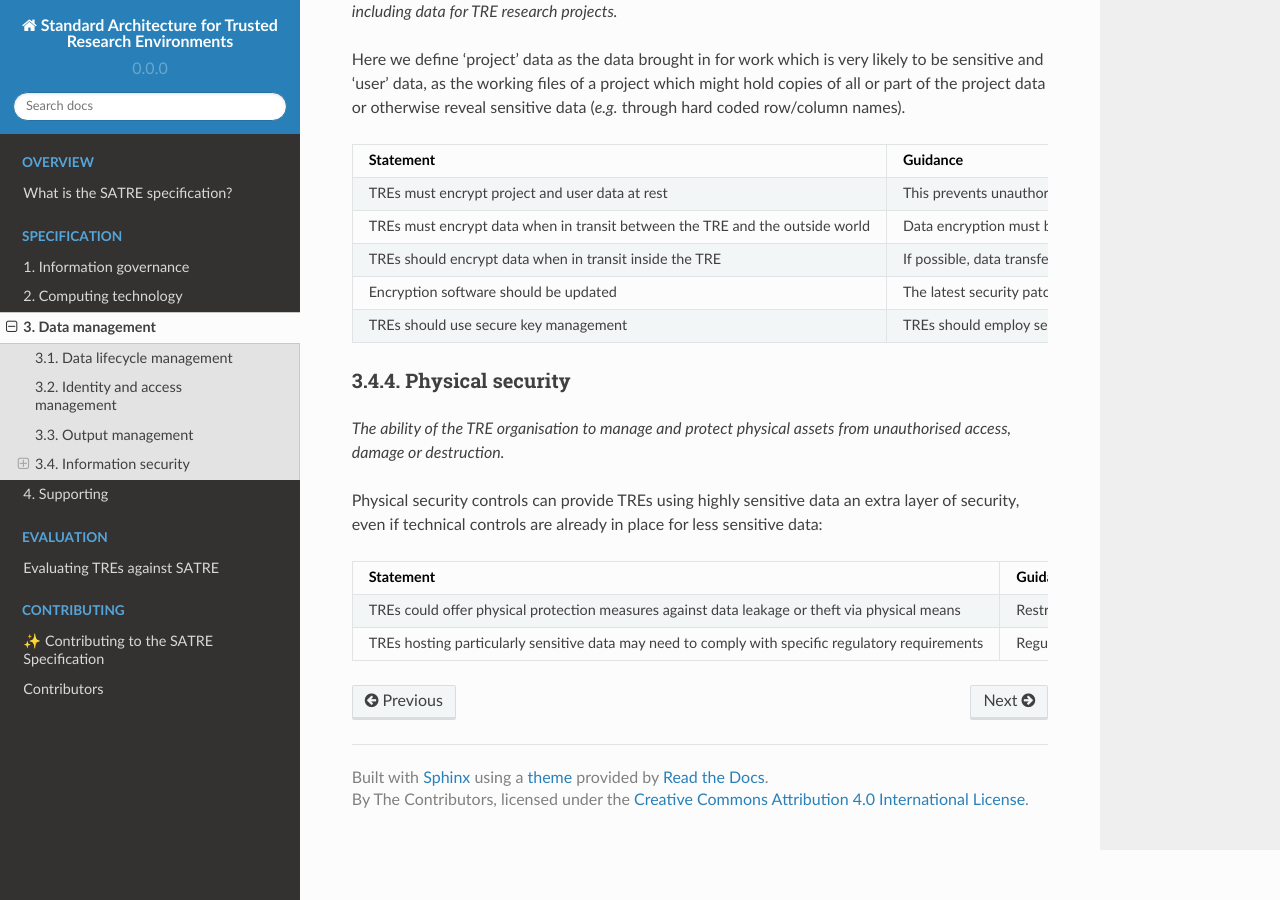
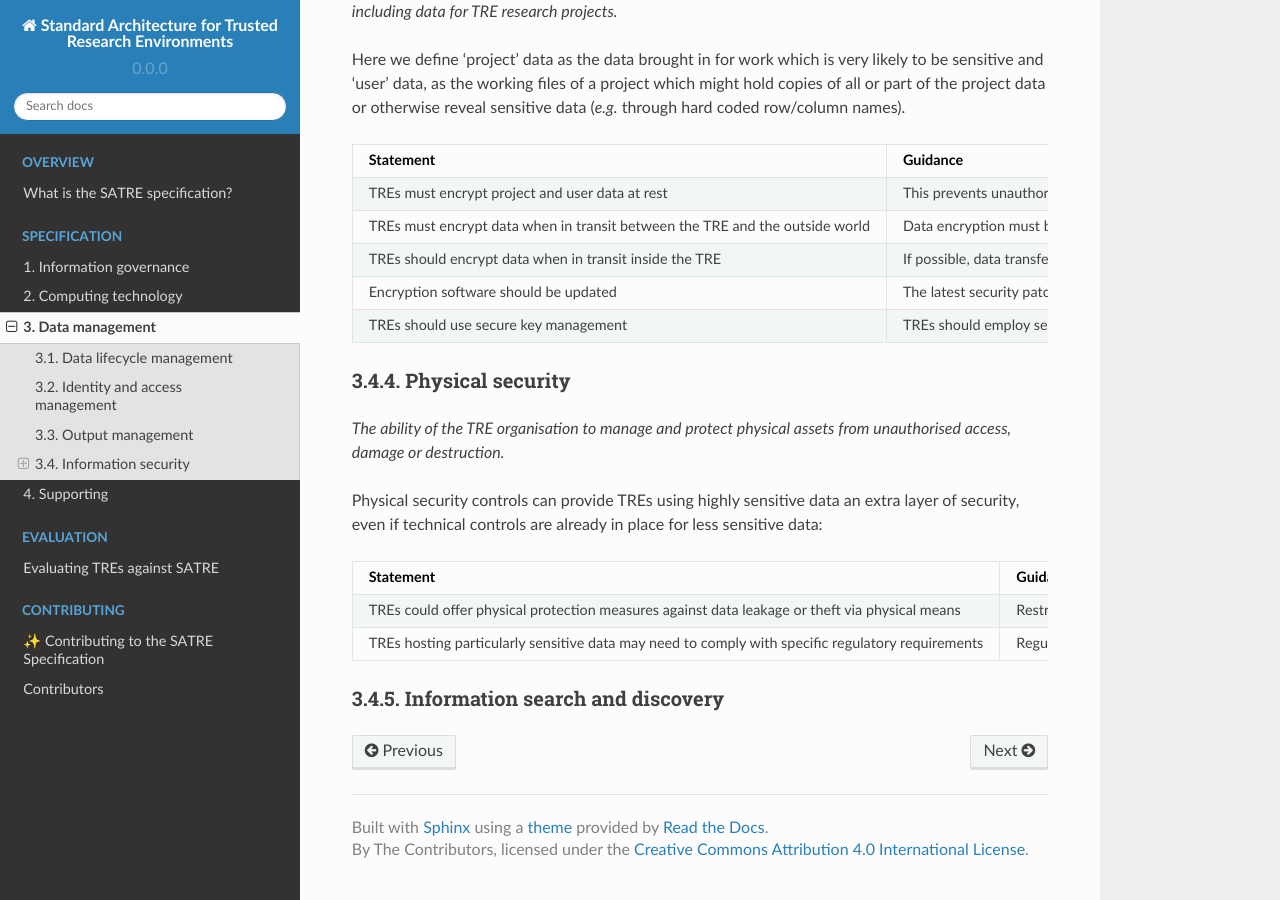
Before and after one commit to sa-tre/satre-specification, a Sphinx documentation site: the page built from docs/source/pillars/data_management.md, in a window 1280 px wide and 900 px high, scrolled down 2916 px. Built offline with Sphinx 7.4.7 and the Read the Docs theme 2.0.0, drawn with Linux system fonts in a browser that asks for light colours.

Commit message:
data management cap map

````diff
--- a/docs/source/pillars/data_management.md
+++ b/docs/source/pillars/data_management.md
@@ -242,3 +242,7 @@ Physical security controls can provide TREs using highly sensitive data an extra
   - Regulatory frameworks such as GDPR emphasise the need for physical security controls to protect sensitive data. Compliance with these regulations could require organisations to implement specific physical security measures to safeguard their TRE from unauthorised access.
   - Optional
 ```
+
+(information-search-and-discovery)=
+
+### Information search and discovery
````
Also changed, not shown: docs/images/Capability_Map/full.drawio.svg.
